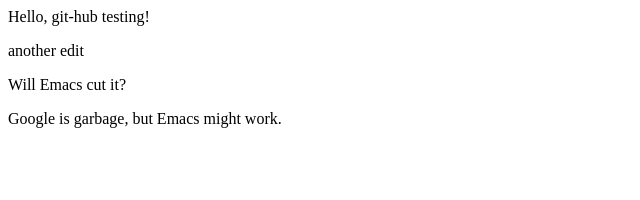
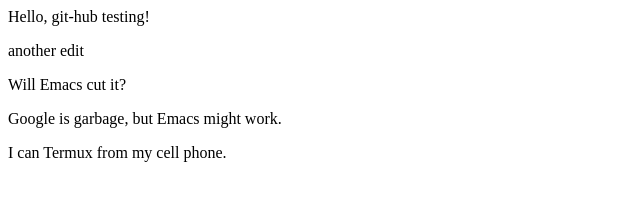
Before and after one commit to fisco/davidfiscocom-gh-pages-testing, a plain HTML site: page index.html in a window 1280 px wide. Shown: the whole page, without its empty margins (0-640 px from the left). Drawn offline with Linux system fonts and the light colour scheme.

Commit message:
Termux: the solution.

```diff
--- a/index.html
+++ b/index.html
@@ -9,6 +9,7 @@
     <p>another edit</p>
     <p>Will Emacs cut it?</p>
     <p>Google is garbage, but Emacs might work.</p>
+    <p>I can Termux from my cell phone.</p>
 </body>
 
 </html>
```
